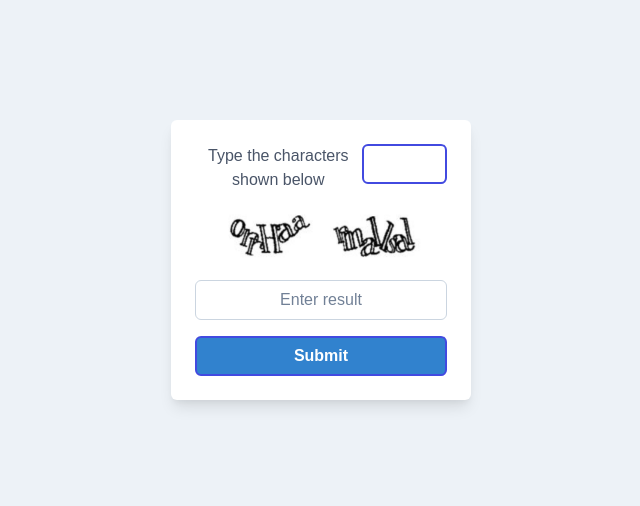
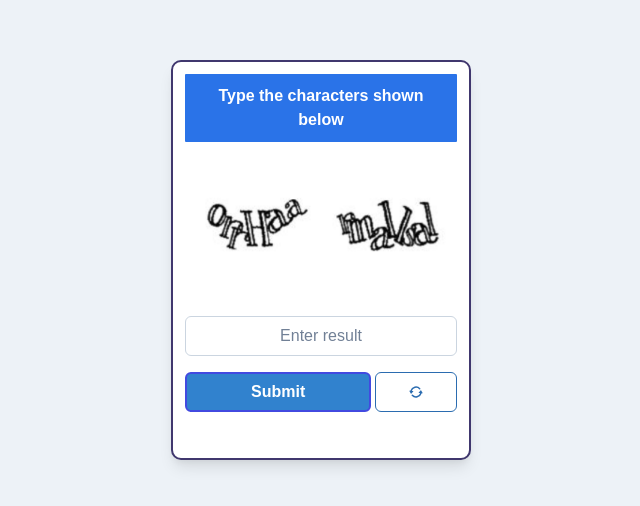
Before and after one commit to kahkoii/hacknroll2025, a React (Vite) app: page /Captcha in a window 1280 px wide. Shown: the part 140-646 px from the top of the page, without its empty margins (319-959 px from the left). Built offline with nearby package versions, Linux system fonts and the light colour scheme.

Commit message:
Add Captcha

```diff
--- a/package.json
+++ b/package.json
@@ -8,6 +8,7 @@
     "url": "https://kahho.tech"
   },
   "dependencies": {
+    "@chakra-ui/icons": "^2.2.4",
     "@chakra-ui/react": "^2.4.9",
     "@emotion/react": "^11.10.5",
     "@emotion/styled": "^11.10.5",
--- a/src/pages/Captcha/Captcha.tsx
+++ b/src/pages/Captcha/Captcha.tsx
@@ -1,6 +1,6 @@
 import React, { useState, useEffect } from "react";
 import { Flex, Text, Input, Button, Box, Image, IconButton } from "@chakra-ui/react";
-// import { RepeatIcon } from "@chakra-ui/icons"; // Temporary icon for the reset button
+import { RepeatIcon } from "@chakra-ui/icons";
 
 const Captcha: React.FC = () => {
   const captchaOptions = [
@@ -49,32 +49,53 @@ const Captcha: React.FC = () => {
       <Flex
         direction="column"
         align="center"
-        justify="center"
-        p="6"
+        // justify="center"
+        padding="3"
         bg="white"
-        borderRadius="md"
+        border="2px solid #40376E"
+        borderRadius="10px"
         boxShadow="lg"
         width="300px"
+        height="400px" // Fixed height for the entire box
       >
-        <Flex justify="space-between" width="100%" mb="4">
-          <Text fontSize="md" color="gray.600" textAlign="center">
-            Type the characters shown below
-          </Text>
-          <IconButton
-            aria-label="Reset CAPTCHA"
-            // icon={<RepeatIcon />} // Temporary icon
-            variant="ghost"
-            onClick={selectRandomCaptcha}
-          />
+        <Flex>
+          {/* Text with Border */}
+          <Box
+            mb="2" // Reduced margin-bottom
+            textAlign="center"
+            width="100%"
+            border="2px solid #2A73E8"
+            backgroundColor="#2A73E8"
+            color="white"
+            borderRadius="1px"
+            padding="8px"
+          >
+            <Text fontSize="md" fontWeight="bold">
+              Type the characters shown below
+            </Text>
+          </Box>
         </Flex>
 
-        {/* CAPTCHA Image */}
+        {/* CAPTCHA Image Container with Fixed Dimensions */}
         {selectedCaptcha && (
-          <Box mb="4" textAlign="center">
+          <Box
+            mb="4"
+            textAlign="center"
+            width="250px" // Fixed width for the image container
+            height="150px" // Fixed height for the image container
+            bg="white"
+            borderRadius="md"
+            display="flex"
+            alignItems="center"
+            justifyContent="center"
+            overflow="hidden"
+          >
             <Image
               src={selectedCaptcha.image} // Dynamically link the image
               alt="CAPTCHA"
-              width="200px"
+              objectFit="contain" // Ensure the image scales proportionally
+              maxW="100%"
+              maxH="100%"
             />
           </Box>
         )}
@@ -90,13 +111,28 @@ const Captcha: React.FC = () => {
           focusBorderColor="blue.500"
         />
 
-        <Button
-          colorScheme="blue"
-          onClick={validateCaptcha}
-          width="100%"
-        >
-          Submit
-        </Button>
+        {/* Submit Button and Refresh Icon */}
+        <Flex width="100%" justifyContent="space-between" alignItems="center">
+          <Button
+            width="70%"
+            colorScheme="blue"
+            onClick={validateCaptcha}
+            flex="1"
+            mr="1"
+          >
+            Submit
+          </Button>
+          <IconButton
+            width="30%"
+            height="100%"
+            aria-label="Reset CAPTCHA"
+            icon={<RepeatIcon />}
+            onClick={selectRandomCaptcha}
+            variant="outline"
+            colorScheme="blue"
+            size="sm"
+          />
+        </Flex>
 
         {result && (
           <Text
```
Also changed, not shown: 1 other file (tests, documents, lock files or other folders).
